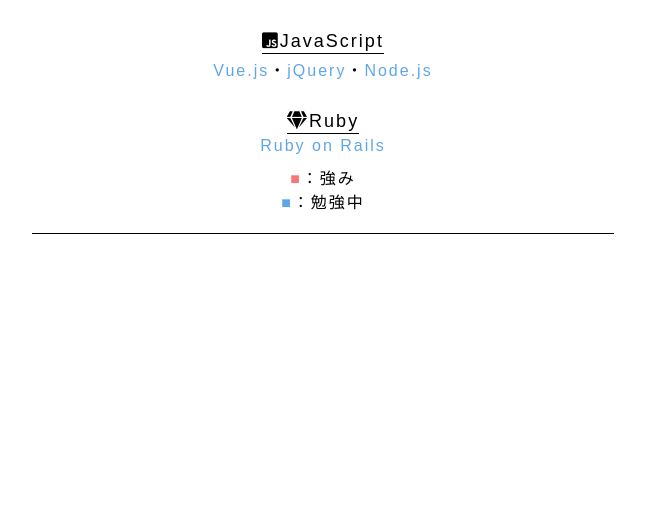
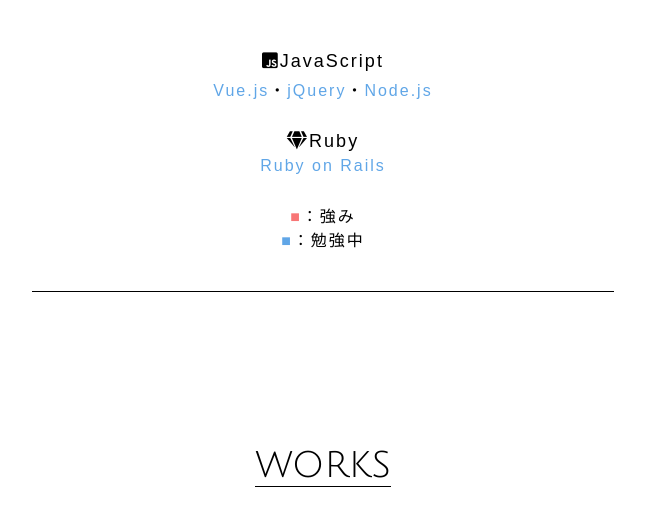
Before and after one commit to tomixxxxx/_yushuu, a plain HTML site: page index.html in a window 1280 px wide. Shown: the part 1306-1822 px from the top of the page, without its empty margins (317-962 px from the left). Before the commit the page ends 1590 px from the top, so only its background shows below. Drawn offline with Linux system fonts and the light colour scheme.

Commit message:
微修正

```diff
--- a/index.html
+++ b/index.html
@@ -43,7 +43,6 @@
             mikaryna
           </a>
         </p>
-      </div>
         <div id="about">
           <div class="title"><span>about</span></div>
           <p>
@@ -78,6 +77,7 @@
               <span class="blue">Ruby on Rails</span>
             </p>
             <p>
+              <br>
               <span class="red">■</span>：強み
               <br>
               <span class="blue">■</span>：勉強中
@@ -85,6 +85,11 @@
           </div>
         </div>
       </div>
+      <div id="works">
+        <div class="title"><span>works</span></div>
+
+      </div>
+    </div>
   </div>
 </body>
 
--- a/stylesheet.css
+++ b/stylesheet.css
@@ -131,7 +131,7 @@ to {
   border-top: black solid 1px;
   border-bottom: black solid 1px;
   /* background-color: rgba(255, 255, 0, 0.15); */
-  padding: 10px 30px;
+  padding: 30px 30px;
 }
 
 .skills-title{
@@ -158,8 +158,6 @@ to {
   font-family: Arial, Helvetica, sans-serif;
   font-weight: lighter;
   letter-spacing: 2px;
-  border-bottom: black solid 1px;
-  padding-bottom: 2px;
 }
 
 #about p .red{
```
Lines whose indentation alone changed are shown as unchanged.
